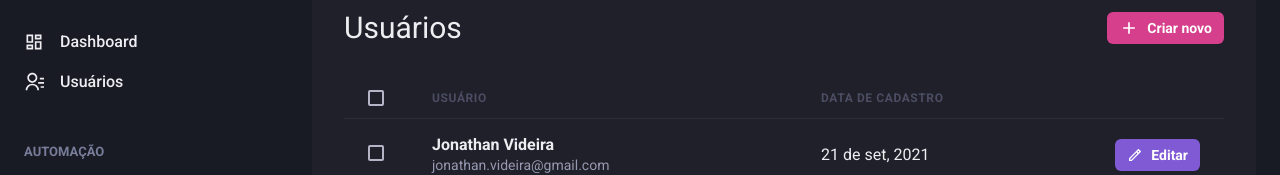
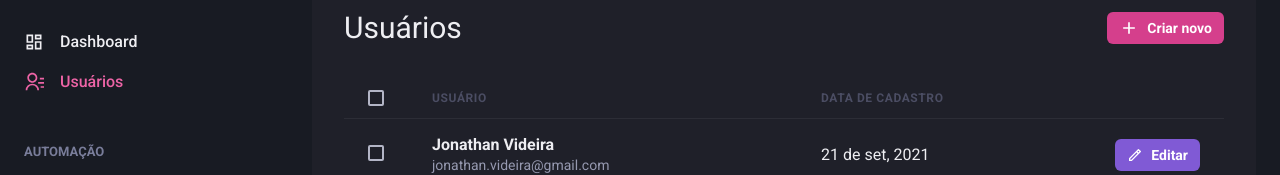
Before and after one commit to ajvideira/rocketseat-ignite-reactjs-dashgo, a Next.js app: page /users in a window 1280 px wide. Shown: the part 142-317 px from the top of the page. Built offline with nearby package versions, Linux system fonts and the light colour scheme.

Commit message:
Showing active link

```diff
--- /dev/null
+++ b/src/components/ActiveLink.tsx
@@ -0,0 +1,27 @@
+import { cloneElement, ReactElement } from "react";
+import Link, { LinkProps } from "next/link";
+import { useRouter } from "next/router";
+
+type ActiveLinkProps = LinkProps & {
+  children: ReactElement;
+  exact?: boolean;
+};
+
+export function ActiveLink({
+  children,
+  exact,
+  href,
+  ...rest
+}: ActiveLinkProps) {
+  const { asPath } = useRouter();
+
+  const isActive =
+    (exact && asPath === String(href)) ||
+    (!exact && asPath.startsWith(String(href)));
+
+  return (
+    <Link href={href} {...rest}>
+      {cloneElement(children, { color: isActive ? "pink.400" : "gray.50" })}
+    </Link>
+  );
+}
--- a/src/components/Sidebar/NavLink.tsx
+++ b/src/components/Sidebar/NavLink.tsx
@@ -1,6 +1,6 @@
 import { Icon, Link as ChakraLink, LinkProps, Text } from "@chakra-ui/react";
 import { ElementType } from "react";
-import Link from "next/link";
+import { ActiveLink } from "../ActiveLink";
 
 type NavLinkProps = LinkProps & {
   title: string;
@@ -9,13 +9,13 @@ type NavLinkProps = LinkProps & {
 
 export function NavLink({ title, icon, href, ...props }: NavLinkProps) {
   return (
-    <Link href={href} passHref>
+    <ActiveLink href={href} passHref>
       <ChakraLink display="flex" alignItems="center" {...props}>
         <Icon as={icon} fontSize="20" />
         <Text ml="4" fontWeight="medium">
           {title}
         </Text>
       </ChakraLink>
-    </Link>
+    </ActiveLink>
   );
 }
```
